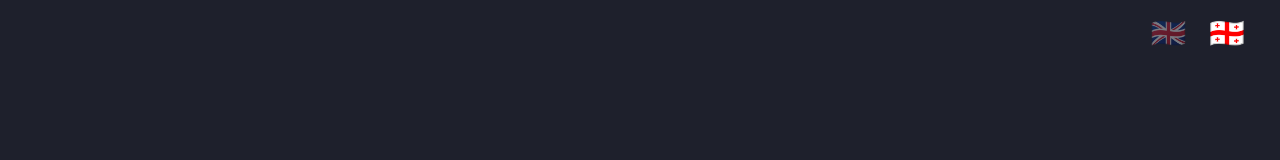
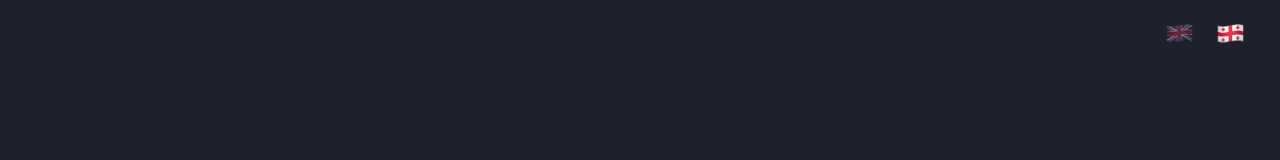
Before and after one commit to pa7lux/tbilisi-dub-lab, a Nuxt app: page / in a window 1280 px wide. Shown: the top 160 px of the page. Built offline with nearby package versions, Linux system fonts and the light colour scheme.

Commit message:
icons to svg

```diff
--- a/app/components/AppHeader.vue
+++ b/app/components/AppHeader.vue
@@ -38,7 +38,7 @@ const toggleMenu = () => {
           :class="{ active: locale === 'en' }"
           :title="$t('header.langSwitchEn')"
         >
-          🇬🇧
+          <img src="/images/icons/en.svg" alt="English" class="flag-icon" />
         </button>
         <button
           @click="switchLocale('ka')"
@@ -46,7 +46,7 @@ const toggleMenu = () => {
           :class="{ active: locale === 'ka' }"
           :title="$t('header.langSwitchKa')"
         >
-          🇬🇪
+          <img src="/images/icons/ge.svg" alt="ქართული" class="flag-icon" />
         </button>
         <!-- <button
           @click="toggleMenu"
@@ -124,6 +124,13 @@ const toggleMenu = () => {
   transform: none;
 }
 
+.flag-icon {
+  width: var(--flag-size);
+  height: var(--flag-size);
+  display: block;
+  border-radius: 2px;
+}
+
 /* .hamburger {
   background: transparent;
   border: none;
```
Also changed, not shown: public/images/icons/en.svg (added), public/images/icons/ge.svg (added).
